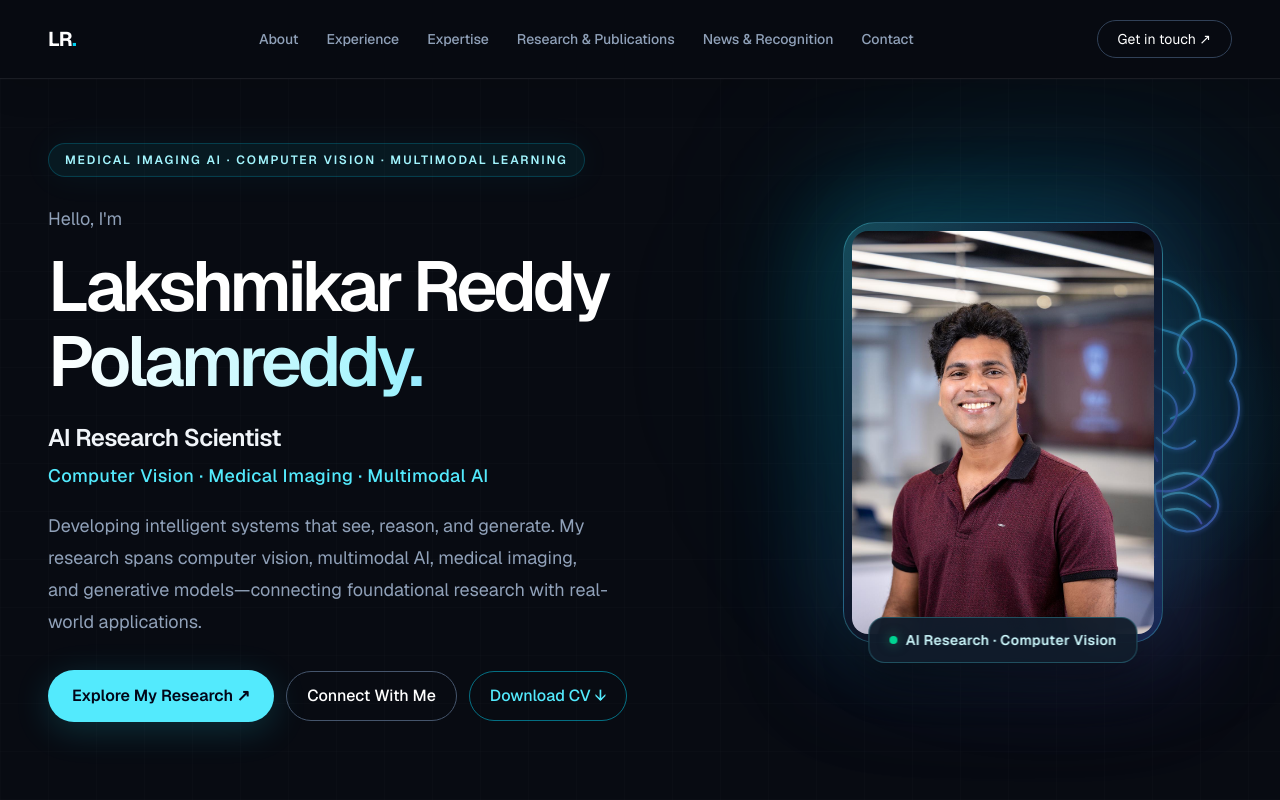
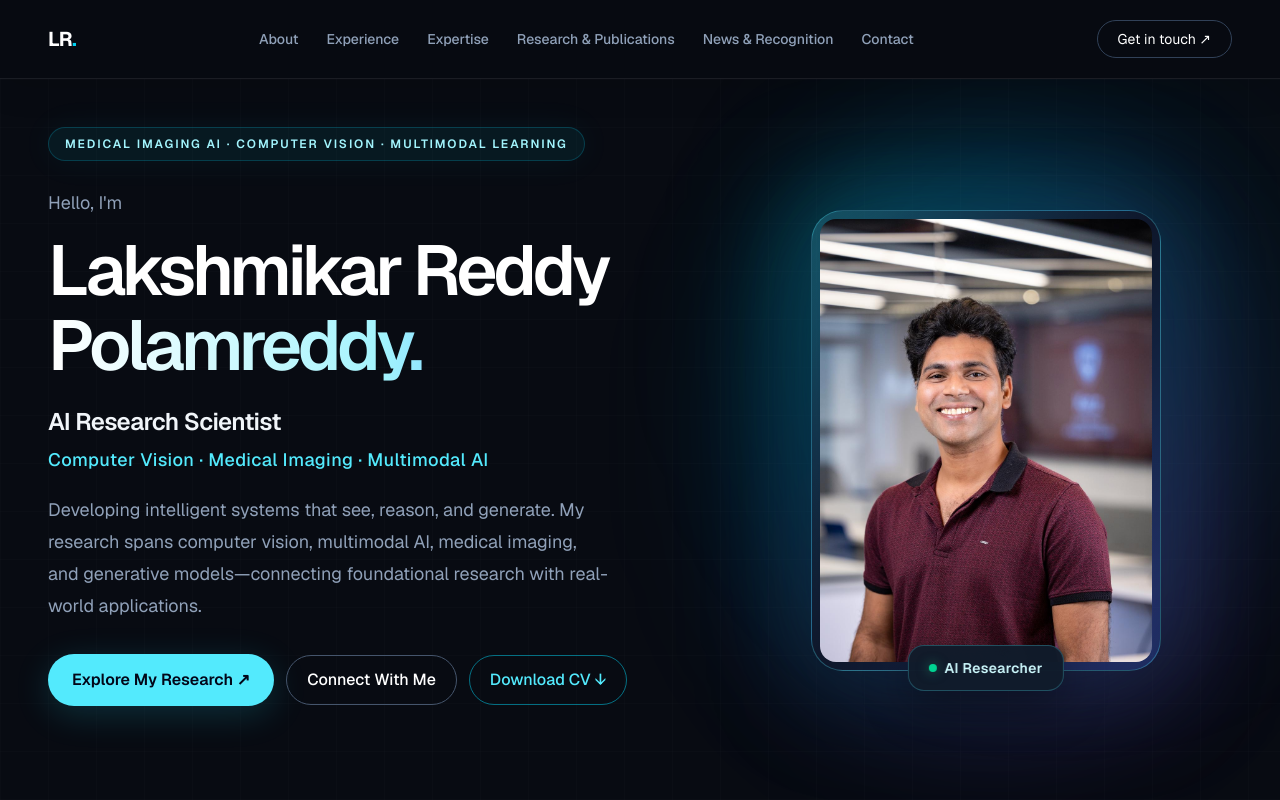
Before and after one commit to sravanipottipati/lakshmikar-ai-portfolio, a Next.js app: page / in a window 1280 px wide. Shown: the top 800 px of the page. Built offline with nearby package versions, Linux system fonts and the light colour scheme.

Commit message:
Polish homepage hero and AI Researcher portrait

```diff
--- a/src/app/page.tsx
+++ b/src/app/page.tsx
@@ -68,14 +68,14 @@ export default function Home() {
       {/* Hero */}
       <section
         id="home"
-        className="relative isolate mx-auto max-w-7xl overflow-hidden px-6 pb-14 pt-14 sm:pt-18 lg:px-12 lg:pt-16"
+        className="relative isolate mx-auto max-w-7xl overflow-hidden px-6 pb-12 pt-10 sm:pt-14 lg:px-12 lg:pt-12"
       >
 
 
         <div className="pointer-events-none absolute inset-0 -z-10 opacity-[0.12]" style={{ backgroundImage: "linear-gradient(rgba(148,163,184,0.18) 1px, transparent 1px), linear-gradient(90deg, rgba(148,163,184,0.18) 1px, transparent 1px)", backgroundSize: "48px 48px" }} />
         <div className="pointer-events-none absolute right-0 top-10 -z-10 h-[450px] w-[450px] rounded-full bg-cyan-500/10 blur-[110px]" />
 
-        <div className="relative z-10 grid grid-cols-1 items-center gap-10 lg:grid-cols-[1.2fr_0.8fr] lg:gap-10">
+        <div className="relative z-10 grid grid-cols-1 items-center gap-10 lg:grid-cols-[1.15fr_0.85fr] lg:gap-6">
         <div className="min-w-0">
           <div className="mb-7 inline-flex max-w-full items-center rounded-full border border-cyan-400/20 bg-cyan-400/[0.07] px-4 py-2 text-[10px] font-semibold uppercase tracking-[0.16em] text-cyan-200 shadow-[0_0_35px_rgba(34,211,238,0.06)] sm:text-xs">
             Medical Imaging AI · Computer Vision · Multimodal Learning
@@ -131,17 +131,12 @@ export default function Home() {
           </div>
         </div>
 
-        <div className="relative mx-auto w-full max-w-[350px] lg:max-w-[320px]">
-      {/* Single medical brain hologram behind the portrait */}
+        <div className="relative mx-auto w-full max-w-[350px] lg:max-w-[350px] lg:translate-y-6">
+      {/* Soft medical-AI glow behind the portrait */}
       <div
         aria-hidden="true"
-        className="pointer-events-none absolute -right-36 top-1/2 -z-10 hidden h-[460px] w-[400px] -translate-y-1/2 bg-contain bg-center bg-no-repeat opacity-75 lg:block"
-        style={{
-          backgroundImage: "url('/backgrounds/single-medical-brain.svg')",
-        }}
+        className="pointer-events-none absolute -inset-12 -z-10 rounded-full bg-gradient-to-br from-cyan-400/20 via-blue-500/15 to-violet-500/20 blur-[75px]"
       />
-
-
 <div
             aria-hidden="true"
             className="pointer-events-none absolute -inset-6 -z-10 rounded-[3rem] bg-gradient-to-br from-cyan-400/25 via-blue-500/15 to-violet-500/25 blur-[55px]"
@@ -166,7 +161,7 @@ export default function Home() {
                 className="h-2 w-2 shrink-0 rounded-full bg-emerald-400 shadow-[0_0_12px_rgba(52,211,153,0.5)]"
               />
               <span className="text-center text-xs font-semibold tracking-wide text-cyan-100 sm:text-sm">
-                AI Research · Computer Vision
+                AI Researcher
               </span>
             </div>
           </div>
```
